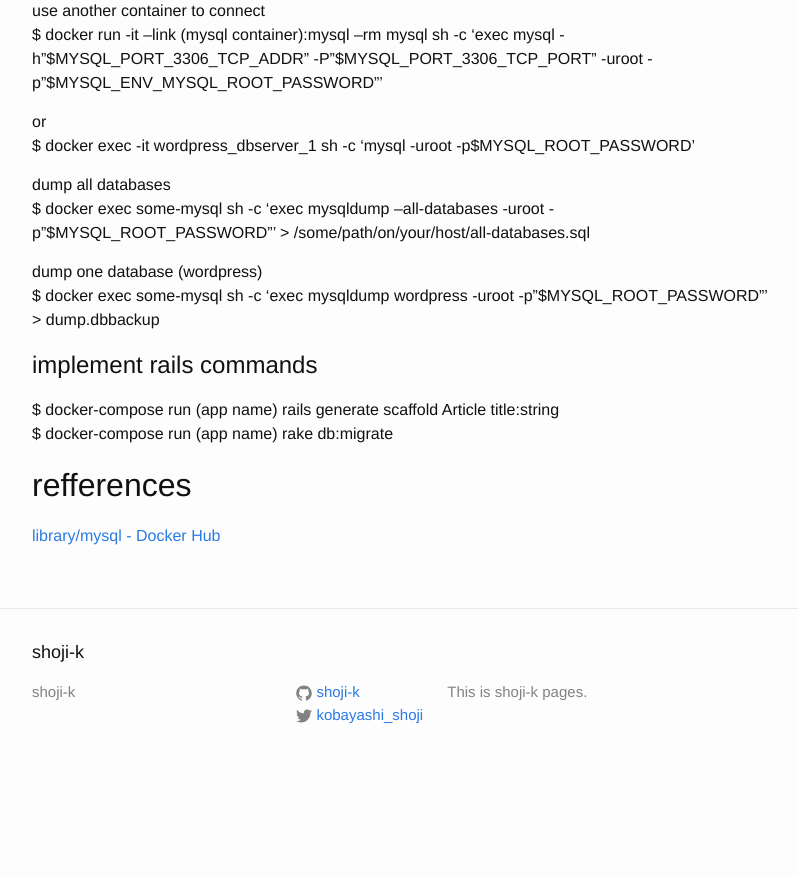
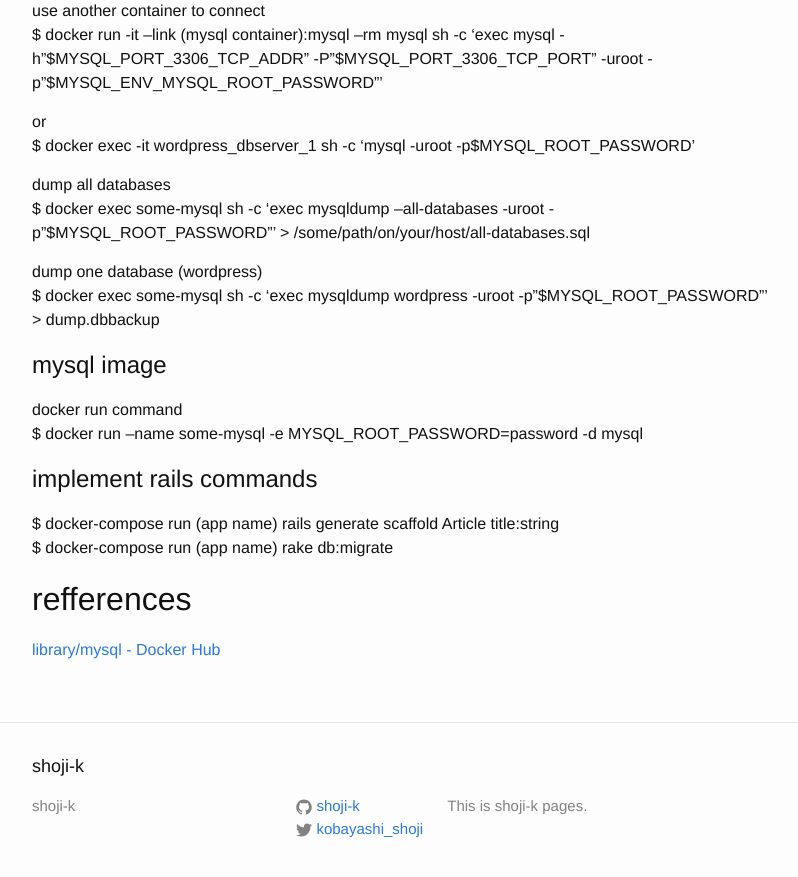
Before and after one commit to shoji-k/shoji-k.github.com, a Jekyll site: the page built from _posts/2016-10-03-docker_compose.markdown, in a window 1280 px wide and 900 px high, scrolled down 3201 px. Shown: the top 877 px of the window, without its empty margins (238-1036 px from the left). Built offline with Jekyll 4.4.1, drawn with Linux system fonts in a browser that asks for light colours; before the commit the page ends 3987 px from its top, so only the background shows below that.

Commit message:
update docker compose

```diff
--- a/_posts/2016-10-03-docker_compose.markdown
+++ b/_posts/2016-10-03-docker_compose.markdown
@@ -161,6 +161,11 @@ $ docker exec some-mysql sh -c 'exec mysqldump --all-databases -uroot -p"$MYSQL_
 dump one database (wordpress)
 $ docker exec some-mysql sh -c 'exec mysqldump wordpress -uroot -p"$MYSQL_ROOT_PASSWORD"' > dump.dbbackup
 
+# mysql image
+
+docker run command
+$ docker run --name some-mysql -e MYSQL_ROOT_PASSWORD=password -d mysql
+
 # implement rails commands
 
 $ docker-compose run (app name) rails generate scaffold Article title:string
```
